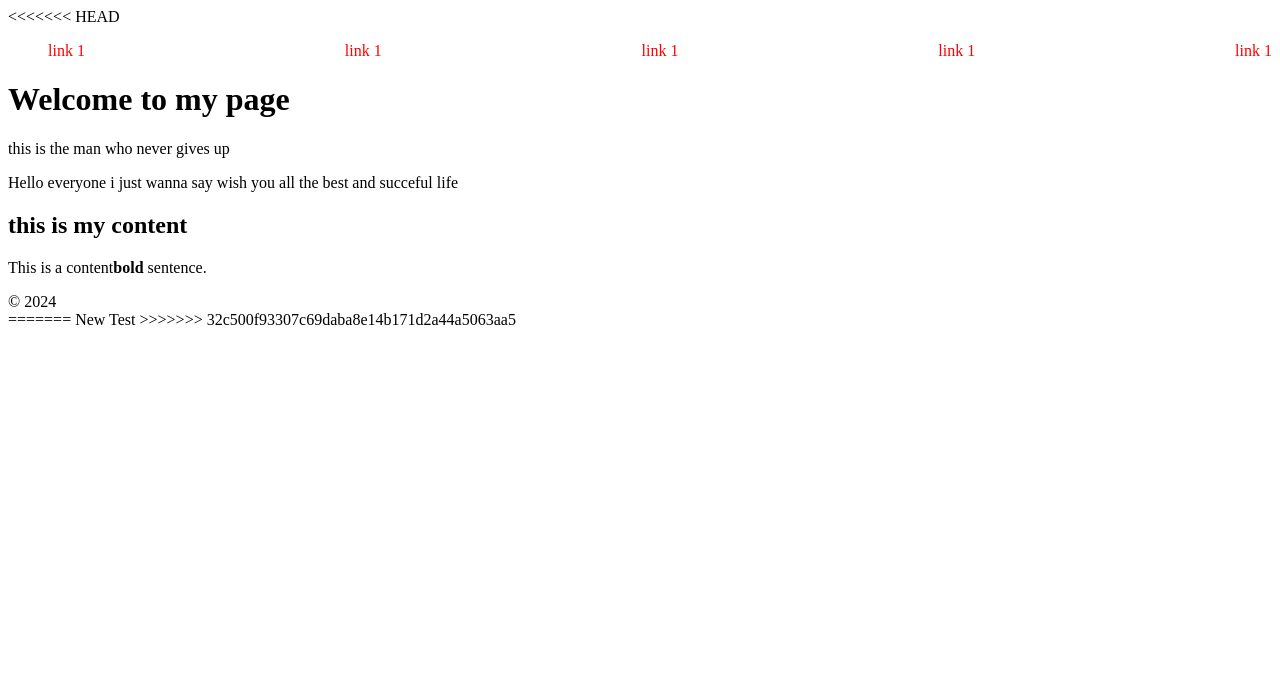
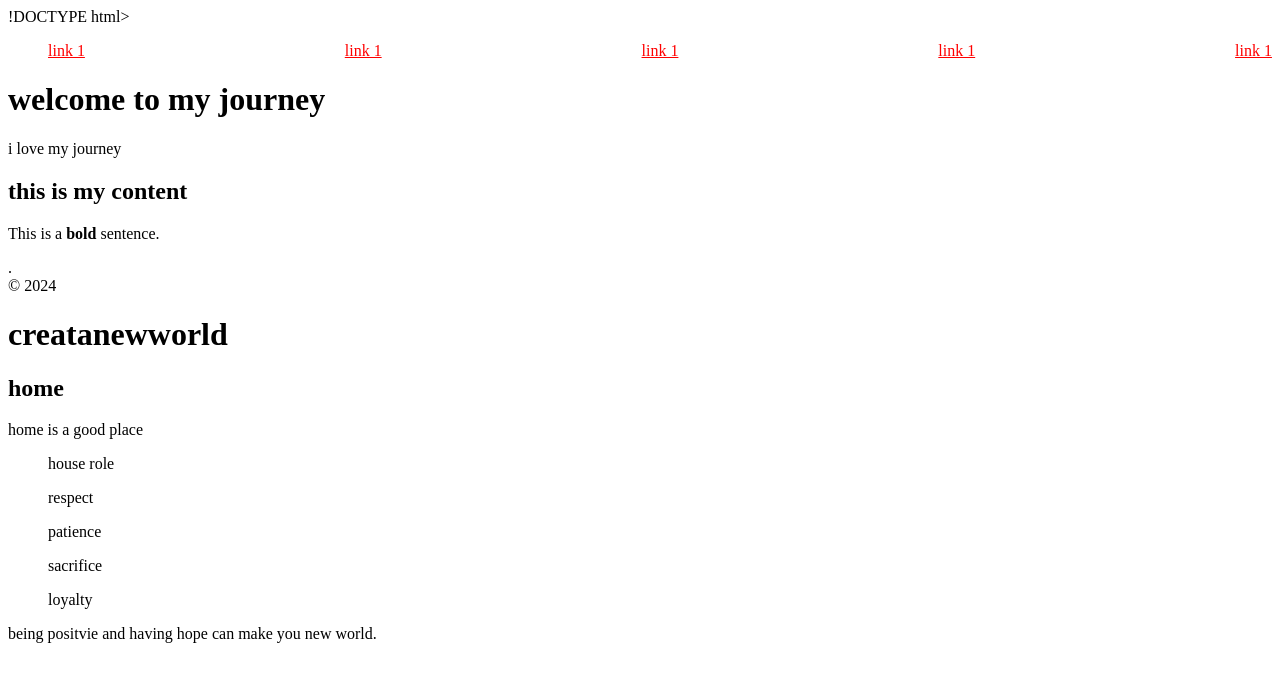
Before and after one commit to Rockstar789/foundation2024, a plain HTML site: page index.html in a window 1280 px wide. Drawn offline with Linux system fonts and the light colour scheme.

Commit message:
New Commit

```diff
--- a/index.html
+++ b/index.html
@@ -1,23 +1,19 @@
-<<<<<<< HEAD
-<!DOCTYPE html>
-<html>
+<html>!DOCTYPE html>
 
 <head>
   <meta charset="UTF-8">
-  <meta http-equiv="X-U-Compatible" conteent="IE=edge">
+  <meta name="viewport" content="width=device-width, intial-scale=1.0">
 </head>
-
 <style>
   a {
     color: red;
-    text-decoration: none;
   }
 
   ol {
     list-style: none;
     display: flex;
-    flex-direction: row;
-    justify-content: space-between
+    flex_direction: row;
+    justify-content: space-between;
   }
 </style>
 
@@ -25,30 +21,51 @@
   <header>
     <nav>
       <ol>
-        <li><a href="#">link 1</a></li>
-        <li><a href="#">link 1</a></li>
-        <li><a href="#">link 1</a></li>
-        <li><a href="#">link 1</a></li>
-        <li><a href="#">link 1</a></li>
+        <li><a href="#">link 1</a> </li>
+        <li><a href="#">link 1</a> </li>
+        <li><a href="#">link 1</a> </li>
+        <li><a href="#">link 1</a> </li>
+        <li><a href="#">link 1</a> </li>
       </ol>
     </nav>
   </header>
   <main>
-    <h1>Welcome to my page</h1>
-    <p>this is the man who never gives up</p>
-    <p>Hello everyone i just wanna say wish you all the best and succeful life</p>
 
-    <section>
-      <h2>this is my content</h2>
-      <p>This is a content<strong>bold</strong> sentence.</p>
-    </section>
+    <h1>welcome to my journey </h1>
+    <p>i love my journey </p>
 
-  </main>
-  <footer>&copy; 2024</footer>
+    <title>Mypage</title </head>
 
 </body>
 
 </html>
-=======
-New Test
->>>>>>> 32c500f93307c69daba8e14b171d2a44a5063aa5
+<section>
+  <h2>this is my content</h2>
+  <P>This is a <strong>bold</strong> sentence.</p>
+</section>
+
+</main>.
+
+<footer>&copy; 2024</footer>
+
+</body>
+
+</html>
+<h1>creatanewworld</h1>
+<h2>home</h2>
+<p>home is a good place</p>
+<ul>house role</ul>
+<ul>respect</ul>
+<ul>patience</ul>
+<ul>sacrifice</ul>
+<ul>loyalty</ul>
+<p>
+  being positvie and having hope can make you new world.
+</p>
+<nav>
+  <ul>
+
+    <a href="https://www.today.com/life/inspiration/quotes-about-home-rcna81557"
+  </ul>
+
+</nav>
```
Also changed, not shown: spac.html (+11 -0 lines), style.css (+7 -2 lines).
